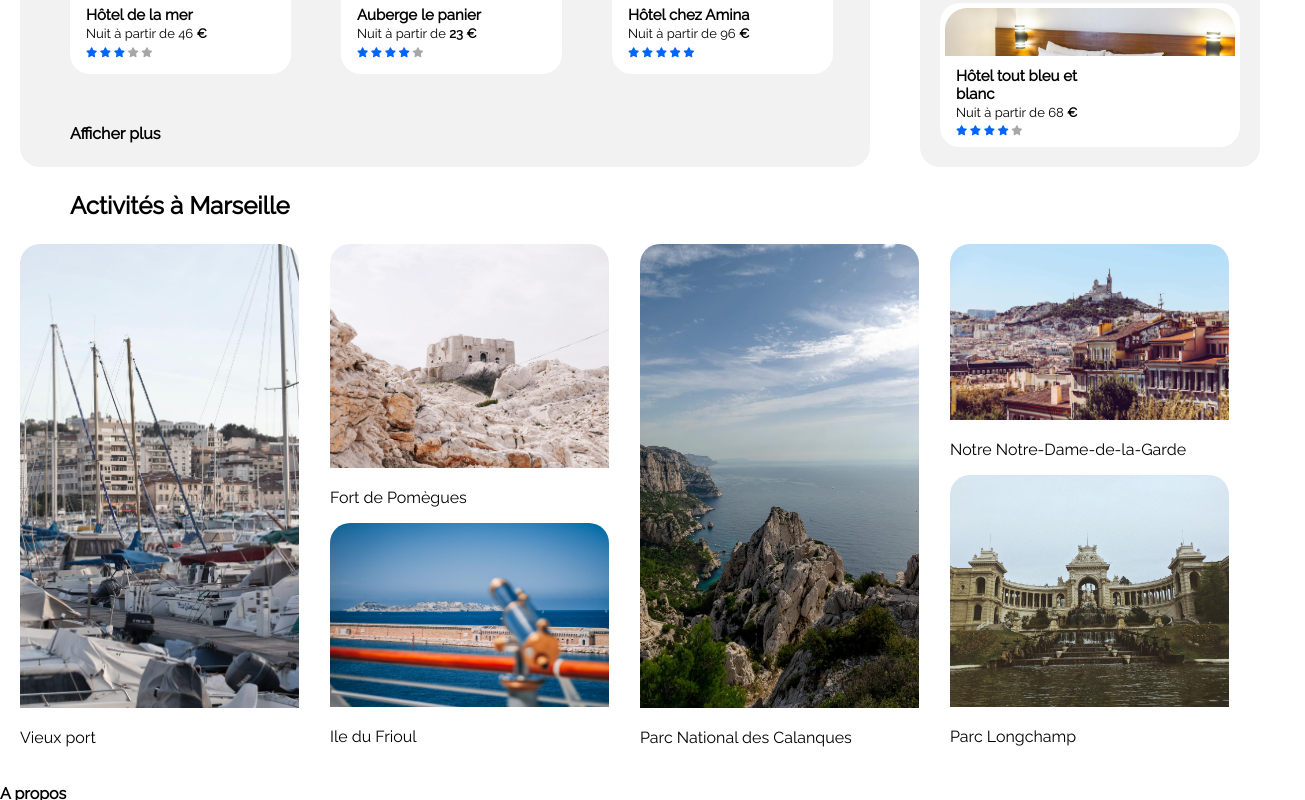
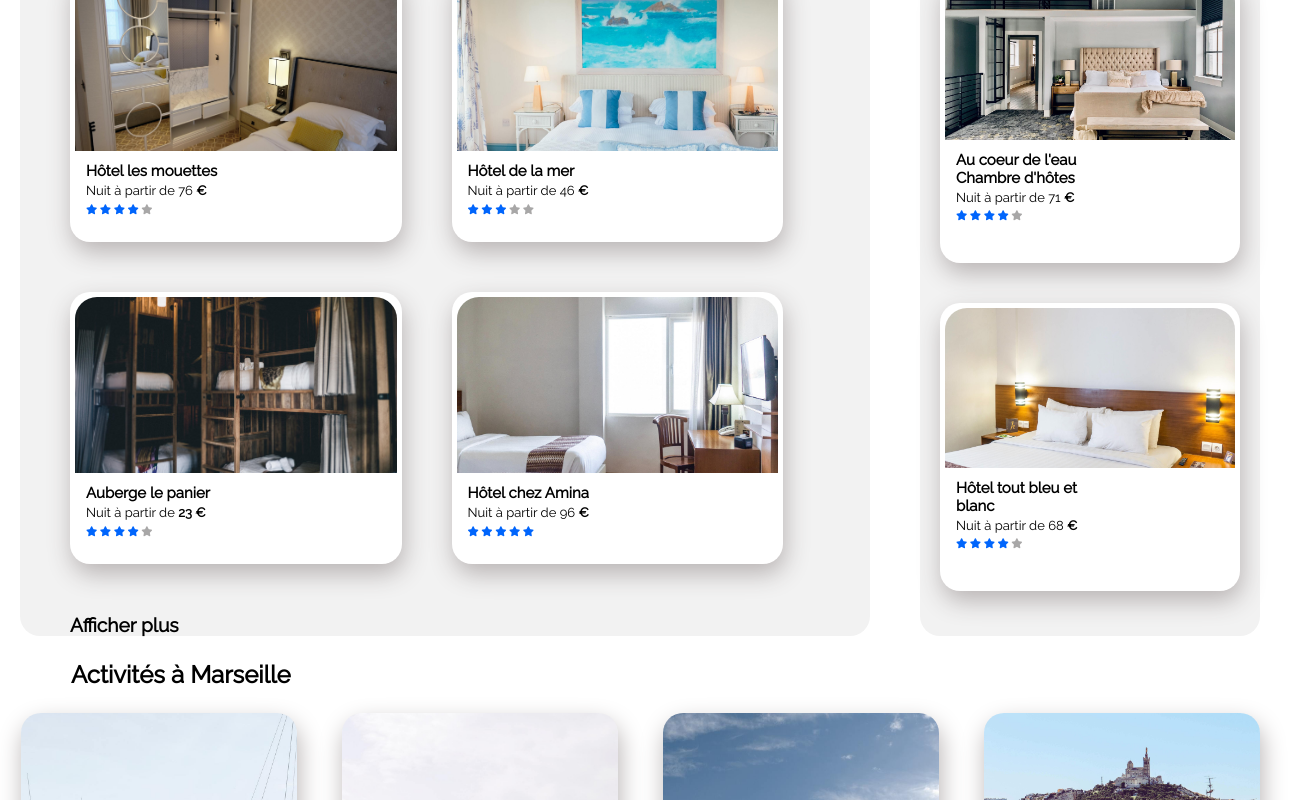
Before and after one commit to fredericGelinat/reservia2, a plain HTML site: page index.html in a window 1280 px wide. Shown: the part 820-1620 px from the top of the page, 1305 px wide, since content can reach past the window. Drawn offline with Linux system fonts and the light colour scheme.

Commit message:
responsive all

```diff
--- a/style.css
+++ b/style.css
@@ -192,6 +192,7 @@ form {
 /* hotels + HEBERGEMENTS */
 #hotels {
   display: flex;
+  margin: 1% 0% 1% 0%;
 }
 /* hebergements */
 .six-images {
@@ -223,10 +224,12 @@ form {
   background-color: #fff;
   border-radius: 20px;
   padding: 5px;
+  box-shadow: 2px 10px 25px 0px #b9b4b4;
 }
 .afficher-plus {
   margin-left: 50px;
   font-weight: bold;
+  font-size: x-large;
 }
 .etoile {
   font-size: x-small;
@@ -248,12 +251,14 @@ form {
   display: flex;
   flex-direction: column;
   width: 100%;
+  height: 48em;
 }
 .trois-images img {
   width: 37%;
   border-radius: 22px 0 0 22px;
   object-fit: cover;
 }
+
 .etoile-active {
   color: #0065fc;
 }
@@ -275,6 +280,7 @@ form {
   border-radius: 20px;
   height: 140px;
   padding: 5px;
+  box-shadow: 2px 10px 25px 0px #b9b4b4;
 }
 .description-hotel {
   padding: 11px;
@@ -294,6 +300,9 @@ form {
   padding-top: 34px;
 }
 /* activites */
+.section-C {
+  margin: 1px -45px 1px 1px;
+}
 .section-C img {
   width: 90%;
   border-radius: 20px 20px 0 0;
@@ -302,32 +311,105 @@ form {
   display: flex;
   justify-content: space-evenly;
 }
-
+.vieux-port {
+  background-color: white;
+  margin-right: 14%;
+  padding-bottom: 4%;
+  border-radius: 22px;
+  box-shadow: 2px 10px 25px 0px #b9b4b4;
+}
 .vieux-port img {
-  height: 29em;
+  height: 34.5em;
   object-fit: cover;
+  width: 100%;
+}
+.vieux-port p {
+  padding-left: 4%;
+  font-weight: bold;
+}
+.fort-pom {
+  background-color: white;
+  margin-right: 14%;
+  padding-bottom: 4%;
+  border-radius: 22px;
+  box-shadow: 2px 10px 25px 0px #b9b4b4;
 }
 .fort-pom img {
+  height: 15em;
+  object-fit: cover;
+  width: 100%;
+}
+.fort-pom p {
+  padding-left: 4%;
+  font-weight: bold;
+}
+.frioul {
+  background-color: white;
+  margin-right: 14%;
+  margin-top: 7%;
+  padding-bottom: 4%;
+  border-radius: 22px;
+  box-shadow: 2px 10px 25px 0px #b9b4b4;
+}
+.frioul img {
   height: 14em;
   object-fit: cover;
+  width: 100%;
 }
-.frioul img {
-  height: 11.5em;
-  object-fit: cover;
+.frioul p {
+  padding-left: 4%;
+  font-weight: bold;
+}
+.calanques {
+  background-color: white;
+  margin-right: 14%;
+  padding-bottom: 4%;
+  border-radius: 22px;
+  box-shadow: 2px 10px 25px 0px #b9b4b4;
 }
 .calanques img {
-  height: 29em;
+  height: 34.5em;
   object-fit: cover;
+  width: 100%;
+}
+.calanques p {
+  padding-left: 4%;
+  font-weight: bold;
+}
+.longchamp {
+  background-color: white;
+  margin-right: 14%;
+  margin-top: 7%;
+  padding-bottom: 4%;
+  border-radius: 22px;
+  box-shadow: 2px 10px 25px 0px #b9b4b4;
+}
+.longchamp img {
+  height: 15em;
+  object-fit: cover;
+  width: 100%;
+}
+.longchamp p {
+  padding-left: 4%;
+  font-weight: bold;
+}
+.la-garde {
+  background-color: white;
+  margin-right: 14%;
+  padding-bottom: 4%;
+  border-radius: 22px;
+  box-shadow: 2px 10px 25px 0px #b9b4b4;
+}
+.la-garde img {
+  height: 14em;
+  object-fit: cover;
+  width: 100%;
+}
+.la-garde p {
+  padding-left: 4%;
+  font-weight: bold;
 }
 
-.longchamp img {
-  height: 14.5em;
-  object-fit: cover;
-}
-.la-garde img {
-  height: 11em;
-  object-fit: cover;
-}
 #picture-1,
 #colonne-1,
 #picture-2,
@@ -336,7 +418,7 @@ form {
 }
 /*--------FOOTER--------------------------------*/
 .all-footer {
-  margin: 1%;
+  margin: 4% 0 0 3%;
   display: flex;
 }
 .footer-1 a {
@@ -362,6 +444,17 @@ form {
   margin-left: 22%;
 }
 /*      MEDIA QUERIES                             */
+@media screen and (max-width: 240px)
+{
+  .inscription a {
+    color: #0065fc;
+    font-weight: bold;
+    margin: 0 0 1em 15em;
+    position: absolute;
+    top: 18px;
+    right: -5px;
+}
+}
 @media screen and (max-width: 764px) {
   main {
     margin: 0;
@@ -509,22 +602,16 @@ form {
     padding: 5px;
     box-shadow: 2px 10px 25px 0px #b9b4b4;
   }
-  /*.image-1,
-  .image-2,
-  .image-3,
-  .image-4,
-  .image-5,
-  .image-6 {
-    width: 500em;
-  }*/
+
   .section-A {
     background-color: white;
-    margin: auto;
+    margin: 0 2% 0 auto;
 }
 
 .afficher-plus {
   font-weight: bold;
-    margin: -16px 0 42px 6px;
+  margin: 0 0 14% 6%;
+  font-size: initial;
 }
   /* populaires-----------------------------------------------------*/
   .section-B {
@@ -538,6 +625,12 @@ form {
   .etoile-2 {
     font-size: x-small;
     padding-top: 26px;
+  }
+  .trois-images {
+    display: flex;
+    flex-direction: column;
+    width: 100%;
+    height: 34em;
   }
   /* activités -------------------------------------------------------*/
   #images-activites {
@@ -580,6 +673,7 @@ form {
     background-color: rgb(248, 246, 246);
     border-radius: 20px;
     box-shadow: 2px 6px 15px -2px #7c7a7a;
+    margin: 1% 0 6% auto;
   }
 
   .vieux-port img,
@@ -643,6 +737,11 @@ form {
     flex-wrap: wrap;
     justify-content: space-between;
   }
+  .afficher-plus {
+    margin-left: 50px;
+    font-weight: bold;
+    font-size: larger;
+}
   /*-----------------populaires-----------*/
   .section-B a {
     display: flex;
@@ -652,6 +751,12 @@ form {
     padding: 5px;
     flex-direction: column;
     height: 16em;
+  }
+  .trois-images {
+    display: flex;
+    flex-direction: column;
+    width: 100%;
+    height: 56em;
 }
   .trois-images img {
     width: 100%;
@@ -673,8 +778,19 @@ form {
   .align i {
     padding: 9%;
   }
+  /*--------------ACTIVITES---------*/
   #activite {
     margin: 0 -23px 0 0;
+  }
+  .frioul img {
+    height: 15em;
+    object-fit: cover;
+    width: 100%;
+}
+.calanques img {
+  height: 33.5em;
+  object-fit: cover;
+  width: 100%;
 }
   /*---------------------footer------------------*/
   .footer-1 a,
@@ -693,23 +809,38 @@ form {
   .all-footer {
     display: flex;
     justify-content: space-evenly;
+    margin: 0 3% 0 1%;
 }
 }
-@media screen and (min-width: 992px){
+@media screen and (min-width: 992px) {
   /*----------navigation----------*/
   nav {
     display: flex;
     width: 51%;
   }
   /*------------hebergements----------*/
+  .six-images {
+    display: flex;
+    flex-wrap: wrap;
+  }
   .six-images a {
-  margin-bottom: 50px;
     background-color: #fff;
     border-radius: 20px;
     padding: 5px;
     display: flex;
     flex-direction: column;
-  justify-content: space-evenly;
+    height: 17em;
+    width: 39%;
+}
+  .six-images img {
+    height: 11em;
+    border-radius: 22px 22px 0 0;
+    object-fit: cover;
+  }
+  .afficher-plus {
+    margin-left: 50px;
+    font-weight: bold;
+    font-size: larger;
 }
   /*------------populaires------------*/
   .section-B a {
@@ -717,13 +848,13 @@ form {
     border-radius: 20px;
     display: flex;
     flex-direction: column;
-  height: 9em;
+    height: 18em;
 }
   .trois-images img {
     width: 100%;
     border-radius: 22px 22px 0 0px;
     object-fit: cover;
-  height: 3em;
+    height: 10em;
   }
   .etoile-2 {
     font-size: x-small;
@@ -733,6 +864,83 @@ form {
     font-size: small;
     margin-top: 1%;
   }
-
+  /*-------------ACTIVITES------------*/
+  .longchamp img {
+    height: 16em;
+    object-fit: cover;
+    width: 100%;
+}
+.calanques p {
+  padding-left: 4%;
+  font-weight: bold;
 
 }
+.frioul img {
+  height: 12em;
+  object-fit: cover;
+  width: 100%;
+}
+.fort-pom img {
+  height: 18em;
+  object-fit: cover;
+  width: 100%;
+}
+.section-C p{
+  font-size: small;
+}
+}
+@media screen and (min-width: 1280px){
+  /*------------activites----------*/
+  .frioul img {
+    height: 11.5em;
+    object-fit: cover;
+    width: 100%;
+}
+.longchamp img {
+  height: 15.5em;
+  object-fit: cover;
+  width: 100%;
+}
+
+}
+@media screen and (min-width: 1440px){
+  /*------------activites----------*/
+  .longchamp img {
+    height: 15em;
+    object-fit: cover;
+    width: 100%;
+}
+.frioul img {
+  height: 11em;
+  object-fit: cover;
+  width: 100%;
+}
+}
+@media screen and (min-width: 1920px) {
+  #hotels {
+    display: flex;
+    margin: 1% 2% 1% 0%;
+  }
+
+  /*------------activites--------------*/
+  .frioul img {
+    height: 10.5em;
+    object-fit: cover;
+    width: 100%;
+  }
+  .longchamp img {
+    height: 14.5em;
+    object-fit: cover;
+    width: 100%;
+  }
+
+  .section-C {
+    margin: 1px -32px 1px 1px;
+  }
+
+  /*---------------footer-------------*/
+  .all-footer {
+    margin: 4% 0 0 1%;
+    display: flex;
+  }
+}
```
Lines whose indentation alone changed are shown as unchanged.
